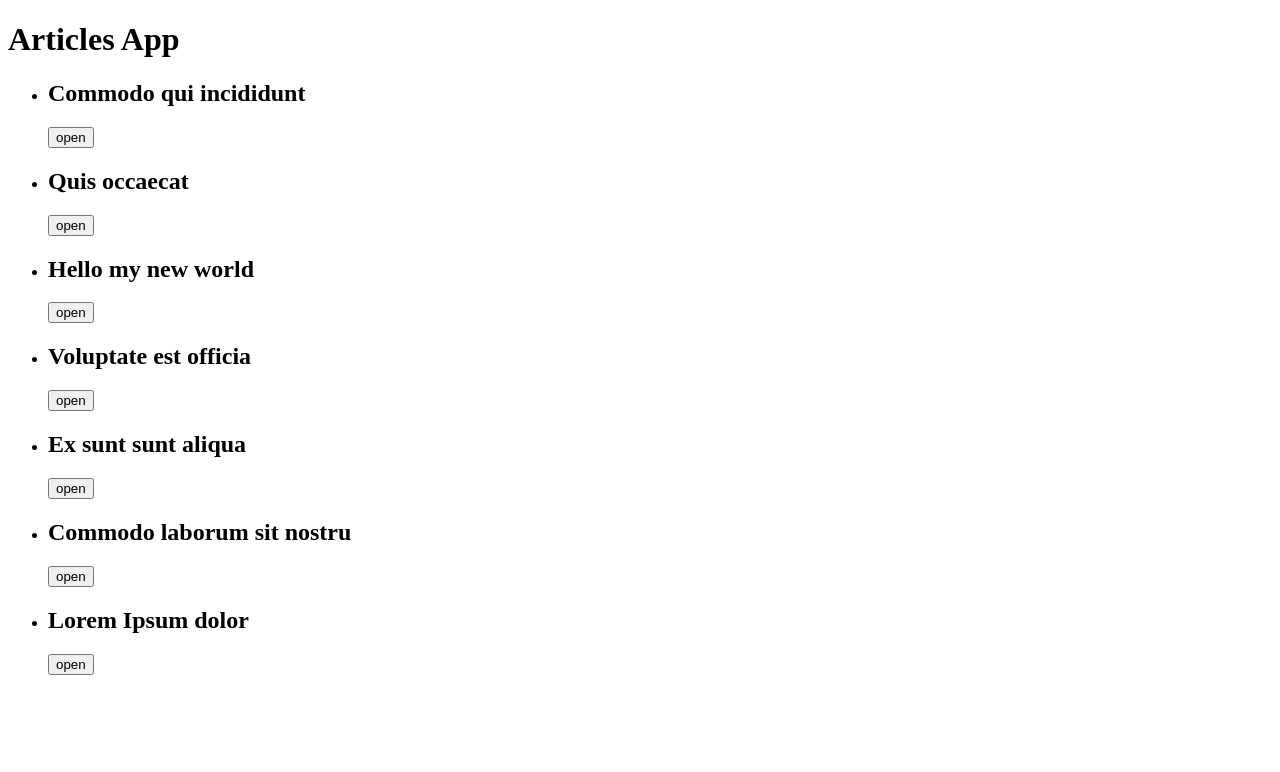
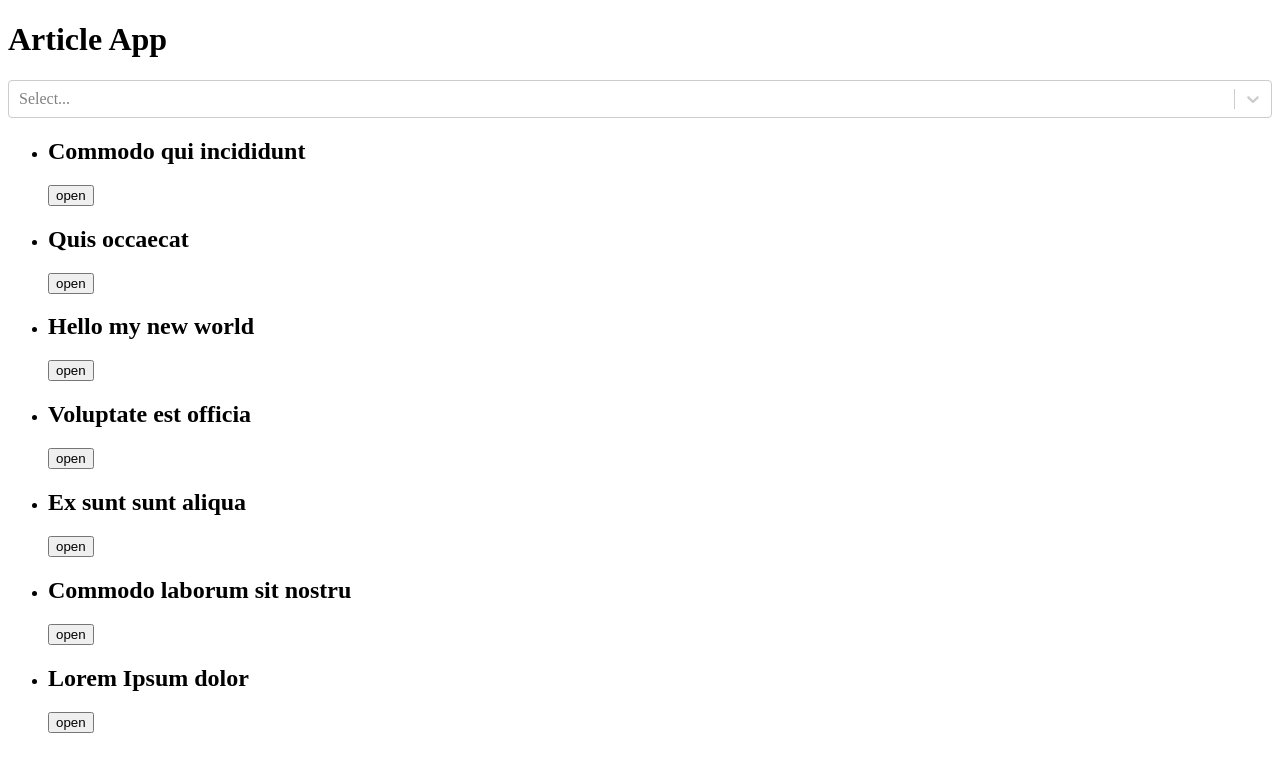
Before and after one commit to lbonanzza/article-react, a React (Create React App) app: page / in a window 1280 px wide. Shown: the top 772 px of the page. Built offline with nearby package versions, Linux system fonts and the light colour scheme.

Commit message:
add react-selected

```diff
--- a/package.json
+++ b/package.json
@@ -8,7 +8,8 @@
     "@testing-library/user-event": "^7.2.1",
     "react": "^16.12.0",
     "react-dom": "^16.12.0",
-    "react-scripts": "3.3.1"
+    "react-scripts": "3.3.1",
+    "react-select": "^3.0.8"
   },
   "scripts": {
     "start": "react-scripts start",
--- a/src/App.js
+++ b/src/App.js
@@ -1,13 +1,30 @@
 import React, {Component} from 'react';
+import Select from "react-select";
 import ArticleList from "./components/article-list";
 import articles from './fixtures'
 
 
 class App extends Component{
+
+  state = {
+    selected: null
+  };
+
+  handleChange = (selected) => {
+    this.setState({selected})
+  };
+
   render() {
+
+    const options = articles.map((article) => ({
+      label: article.title,
+      value: article.id
+    }));
+
     return (
       <div>
-        <h1>Articles App</h1>
+        <h1>Article App</h1>
+        <Select options={options} value={this.state.selected} onChange={this.handleChange}/>
         <ArticleList articles={articles}/>
       </div>
     );
```
Also changed, not shown: 1 other file (tests, documents, lock files or other folders).
